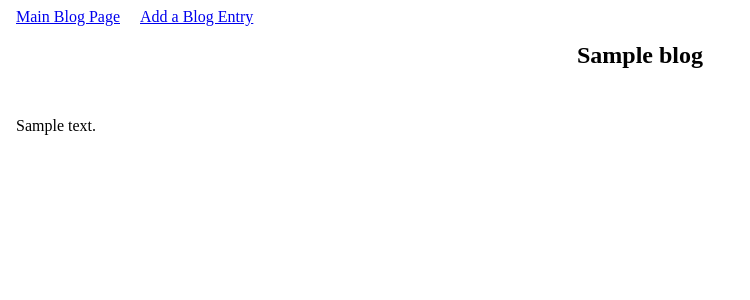
After one commit to zmfrew/blogz, a Flask app: template templates/blog_display.html in a window 1280 px wide. The commit adds this page. Shown: the top 300 px of the page, without its empty margins (0-750 px from the left). Run offline with Flask 2, Linux system fonts and the light colour scheme; the template is opened without the code that fills it: most values are stand-ins (such as "Sample title", 1, 10 or a date in 2020); data that the repository does not hold is empty.

Commit message:
display blogs on separate pages when clicked and add user validation on blog input

```diff
--- a/main.py
+++ b/main.py
@@ -24,19 +24,30 @@ def input_error(input):
     else:
         return False
 
+@app.route('/')
+def reroute():
+    return redirect('/blog')
+
 @app.route('/blog', methods=['POST', 'GET'])
 def index():
 
+    blog_id = request.args.get('id')
+    if blog_id:
+        blog = Blog.query.get(blog_id)
+        return render_template('blog_display.html',title="Blog Post",blog=blog)
+
+
+    blogs = Blog.query.filter_by().order_by(Blog.id.desc()).all()
+    return render_template('blog.html',title="build-a-blog",
+        blogs=blogs)
+
+@app.route('/blog?id={{blog.id}}', methods=['POST', 'GET'])
+def display_blog():
     if request.method == 'POST':
         blog_title = request.form['blog-title']
         blog_body = request.form['blog-body']
-        new_blog = Blog(blog_title, blog_body)
-        db.session.add(new_blog)
-        db.session.commit()
 
-    blogs = Blog.query.filter_by().all()
-    return render_template('blog.html',title="build-a-blog",
-        blogs=blogs)
+    return render_template('blog_display.html',title=blog_title,blog_body=blog_body)
 
 
 @app.route('/newpost', methods=['POST', 'GET'])
@@ -48,6 +59,7 @@ def add_blog():
     if request.method == 'POST':
         blog_title = request.form['blog-title']
         blog_body = request.form['blog-body']
+        new_blog = Blog(blog_title, blog_body)
 
         if input_error(blog_title):
             title_error = "Please fill in the title"
@@ -56,10 +68,11 @@ def add_blog():
             body_error = "Please fill in the body"
 
         if not input_error(blog_title) and not input_error(blog_body):
-            new_blog = Blog(blog_title, blog_body)
             db.session.add(new_blog)
             db.session.commit()
-            return redirect('/blog')
+            new_blog_page = "/blog?id=" + str(new_blog.id)
+            return redirect(new_blog_page)
+            #return redirect('/blog')
 
     return render_template('newpost.html', title="Add a Blog Entry", title_error=title_error, body_error=body_error)
 
--- /dev/null
+++ b/static/styles/style.css
@@ -0,0 +1,51 @@
+/* base.html styling */
+a {
+    margin: 2rem 0.5rem;
+}
+
+/* blog.html styling */
+ul {
+    list-style-type: none;
+    padding: 0;
+}
+
+.blog-title {
+    font-size: 1.5rem
+}
+
+h1 {
+    text-align: center;
+    font-size: 1.5rem;
+    padding-bottom: 2rem;
+}
+
+/* blog_display.html */
+
+p {
+    margin-left: 0.5rem;
+}
+
+hr {
+    color: rgb(190, 189, 189);
+    opacity: 0.5;
+}
+
+/* newpost.html */
+textarea {
+    height: 5rem;
+    width: 12rem;
+}
+.submit {
+    display: block;
+    margin-top: 2rem;
+}
+
+.add-blog-wrap {
+    margin-left: 2rem;
+}
+.error {
+    font-style: italic;
+    color: red;
+    display: block;
+    font-size: 0.9rem;
+}
--- a/templates/base.html
+++ b/templates/base.html
@@ -1,12 +1,8 @@
 <!doctype html>
 <html>
     <head>
+        <link rel= "stylesheet" type= "text/css" href= "{{ url_for('static',filename='styles/style.css') }}">
         <title>{{title}}</title>
-        <style>
-            a {
-                margin: 2rem 0.5rem;
-            }
-        </style>
     </head>
 <body>
 
--- /dev/null
+++ b/templates/blog_display.html
@@ -0,0 +1,9 @@
+{% extends "base.html" %}
+
+{% block content %}
+
+    <h1 class="blog-title">{{blog.title}}</h1>
+
+    <p>{{blog.body}}</p>
+
+{% endblock %}
```
Also changed, not shown: templates/blog.html (+0 -12 lines), templates/newpost.html (+0 -31 lines).
